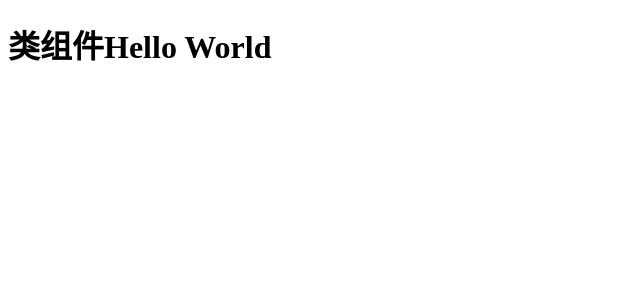
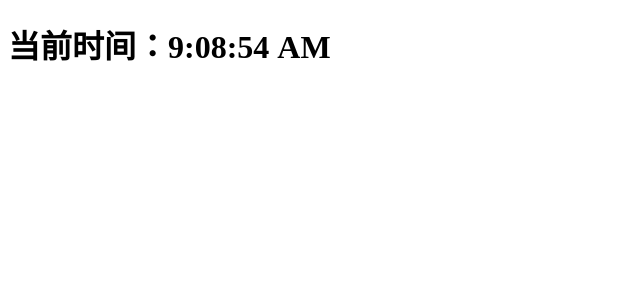
Before and after one commit to violateer/react-learn, a React (Create React App) app: page / in a window 1280 px wide. Shown: the top 300 px of the page, without its empty margins (0-640 px from the left). Built offline with nearby package versions, Linux system fonts and the light colour scheme.

Commit message:
显示时间1

```diff
--- a/src/index.js
+++ b/src/index.js
@@ -1,31 +1,28 @@
 import React from 'react';
 import ReactDOM from 'react-dom';
 
-// 函数式组件
-// function ChildCom(props) {
-//   const subTitle = <span>函数式组件副标题</span>;
-//   const weather = props.weather;
-//   const isGo = weather === 'good' ? '出门' : '不出门';
-//   console.log(props);
-//   return (
-//     <div>
-//       <h1>函数式组件Hello World</h1>
-//       {subTitle}
-//       <p>{isGo}</p>
-//     </div>
-//   );
-// }
+// React State
+class Clock extends React.Component {
+  constructor(props) {
+    super(props);
+    // 状态(数据) --> view
+    this.state = {
+      time: new Date().toLocaleTimeString(),
+    };
+  }
 
-// 类组件
-class ChildCom extends React.Component {
   render() {
-    console.log(this.props);
+    this.state.time = new Date().toLocaleTimeString();
     return (
       <div>
-        <h1>类组件Hello World</h1>
+        <h1>当前时间：{this.state.time}</h1>
       </div>
     );
   }
 }
 
-ReactDOM.render(<ChildCom weather="good" />, document.querySelector('#root'));
+ReactDOM.render(<Clock />, document.querySelector('#root'));
+
+setInterval(() => {
+  ReactDOM.render(<Clock />, document.querySelector('#root'));
+}, 1000);
```
